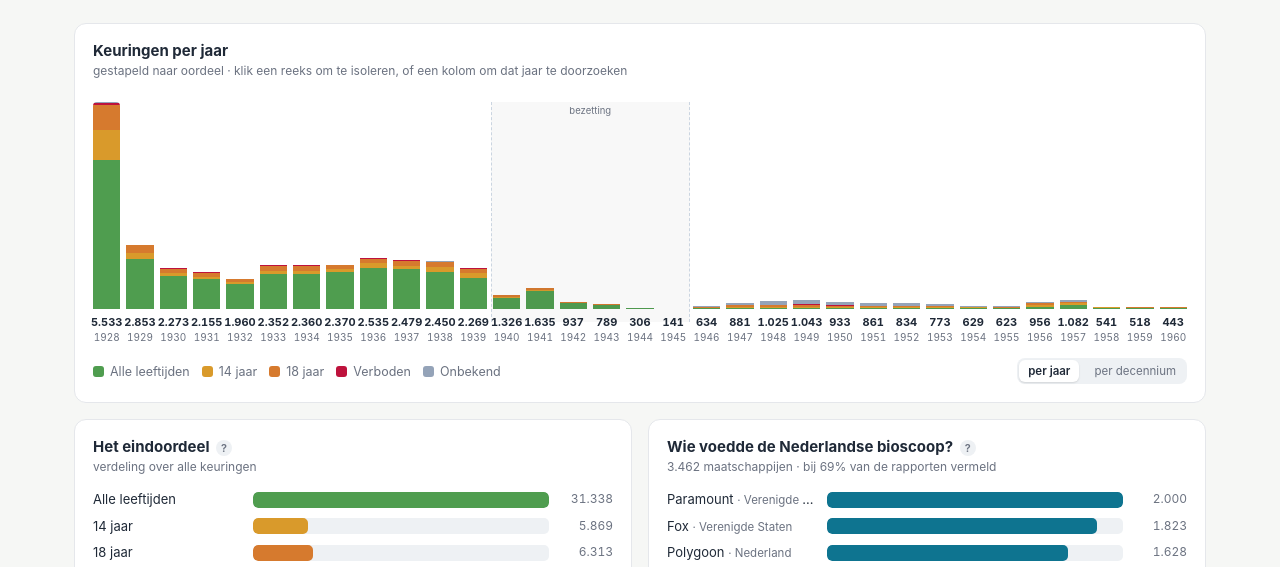
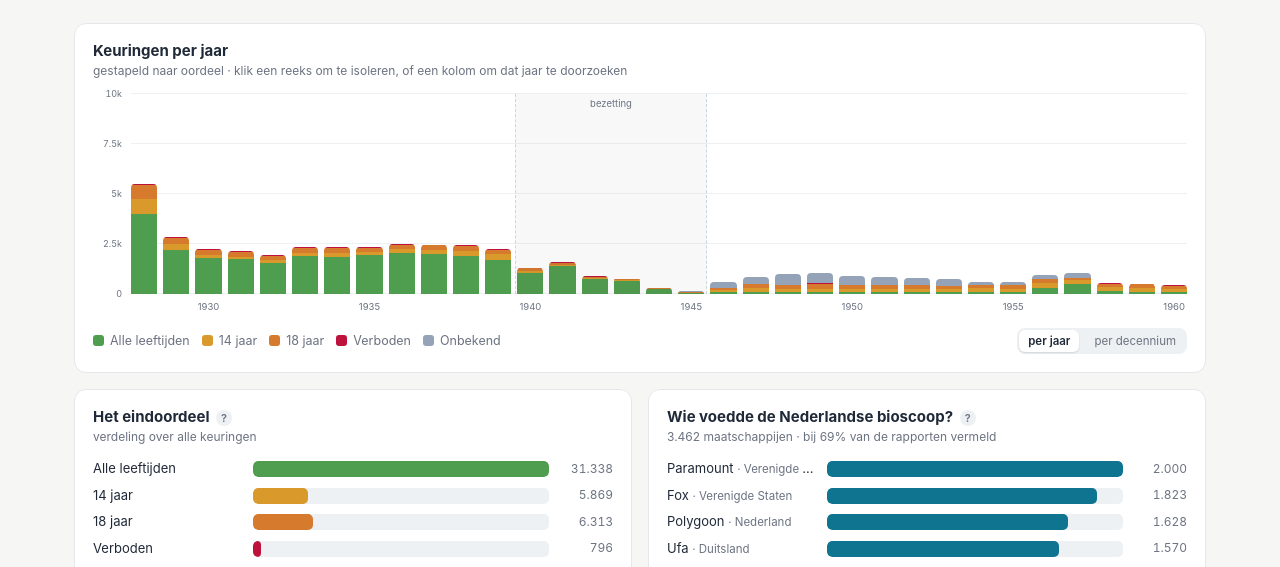
Before and after one commit to mossalan-dot/filmkeuring, a plain HTML site: page index.html in a window 1280 px wide. Shown: the part 375-942 px from the top of the page. Drawn offline with Linux system fonts and the light colour scheme.

Commit message:
Jaargrafieken: y-as + gridlijnen ipv per-kolom-totalen; jaarlabels om de 5 (vanaf 1930)
Co-Authored-By: Claude Opus 4.8 <noreply@anthropic.com>

```diff
--- a/index.html
+++ b/index.html
@@ -68,16 +68,21 @@
   .bar .seg{height:100%}
   .bar .val{text-align:right;color:var(--muted);font-variant-numeric:tabular-nums;font-size:12px}
   .bar:hover .fill,.bar:hover .track{filter:brightness(1.05)}
-  /* gestapelde jaar-kolommen */
-  .yearchart{display:flex;align-items:flex-end;gap:6px;height:250px;padding-top:8px;position:relative}
-  .ycol{flex:1;display:flex;flex-direction:column;align-items:center;height:100%;justify-content:flex-end;min-width:0}
-  .ystack{width:100%;max-width:34px;display:flex;flex-direction:column-reverse;border-radius:4px 4px 0 0;overflow:hidden;cursor:pointer}
+  /* gestapelde jaar-kolommen met y-as */
+  .yearchart{display:grid;grid-template-columns:32px 1fr;grid-template-rows:200px auto;column-gap:6px}
+  .yaxis{grid-area:1/1;position:relative;font-size:9px;color:var(--muted)}
+  .yaxis span{position:absolute;right:3px;transform:translateY(50%);white-space:nowrap;font-variant-numeric:tabular-nums}
+  .yplot{grid-area:1/2;position:relative}
+  .gridline{position:absolute;left:0;right:0;border-top:1px solid #eef1f4}
+  .ycols{position:absolute;inset:0;display:flex;align-items:flex-end;gap:6px}
+  .ycol{flex:1;min-width:0;height:100%;display:flex;align-items:flex-end;justify-content:center}
+  .ystack{width:100%;max-width:30px;display:flex;flex-direction:column-reverse;border-radius:4px 4px 0 0;overflow:hidden;cursor:pointer}
+  .ystack:hover{filter:brightness(1.07)}
   .yseg{width:100%}
-  .ystack:hover{filter:brightness(1.06)}
-  .ycap{font-size:10px;color:var(--muted);margin-top:6px;font-variant-numeric:tabular-nums;text-align:center;white-space:nowrap}
-  .ycap b{display:block;color:var(--ink);font-size:11px}
-  .occband{position:absolute;top:8px;bottom:22px;background:#1f293708;border-left:1px dashed #cbd5e1;border-right:1px dashed #cbd5e1;pointer-events:none}
-  .occband span{position:absolute;top:2px;left:50%;transform:translateX(-50%);font-size:9.5px;color:var(--muted);white-space:nowrap}
+  .yxrow{grid-area:2/2;display:flex;gap:6px;margin-top:6px}
+  .yxcell{flex:1;min-width:0;text-align:center;font-size:9.5px;color:var(--muted);white-space:nowrap}
+  .occband{position:absolute;top:0;bottom:0;background:#1f293708;border-left:1px dashed #cbd5e1;border-right:1px dashed #cbd5e1;pointer-events:none;z-index:1}
+  .occband span{position:absolute;top:3px;left:50%;transform:translateX(-50%);font-size:9.5px;color:var(--muted);white-space:nowrap}
   .legend{display:flex;flex-wrap:wrap;gap:12px;margin-top:14px;font-size:12.5px}
   .legend span{display:inline-flex;align-items:center;gap:6px;color:var(--muted);cursor:pointer;user-select:none}
   .legend span.off{opacity:.32}
@@ -328,6 +333,8 @@ function bars(id,rows,denom,opt){
   }).join(''); bindTips();
 }
 /* gestapelde jaar-kolommen (klikbare legenda) */
+function niceMax(v){if(v<=0)return 1;const p=Math.pow(10,Math.floor(Math.log10(v)));const n=v/p;const st=n<=1?1:n<=2?2:n<=2.5?2.5:n<=5?5:10;return st*p;}
+function axisLabel(v,unit){if(unit==='%')return Math.round(v)+'%';if(v>=1000){const k=v/1000;return (k%1?k.toFixed(1):k)+'k';}return Math.round(v);}
 function yearchart(elId,legId,data,keys,opt){
   opt=opt||{}; let iso=null, gran='jaar', excl=false;
   const decadeData=()=>{const m=new Map();
@@ -338,22 +345,25 @@ function yearchart(elId,legId,data,keys,opt){
     const D=gran==='dec'?decadeData():data;
     const active=keys.filter(k=>(!iso||k.k===iso)&&!(excl&&opt.exclude&&k.k===opt.exclude.k));
     const totals=D.map(d=>active.reduce((sm,k)=>sm+(d[k.k]||0),0));
-    const maxY=Math.max(1,...totals);
-    const el=document.getElementById(elId); let occ='';
+    const maxY=Math.max(1,...totals), top=niceMax(maxY), T=4;
+    let axis='',grid='';
+    for(let i=0;i<=T;i++){const pos=i/T*100;
+      axis+=`<span style="bottom:${pos}%">${axisLabel(top*i/T,opt.unit)}</span>`;
+      grid+=`<div class="gridline" style="bottom:${pos}%"></div>`;}
+    let occ='';
     if(opt.occ&&gran==='jaar'){const i0=D.findIndex(d=>d.y===opt.occ[0]),i1=D.findIndex(d=>d.y===opt.occ[1]);
       if(i0>=0&&i1>=0){const l=i0/D.length*100,r=(i1+1)/D.length*100;
         occ=`<div class="occband" style="left:${l}%;right:${100-r}%"><span>${opt.occLabel||''}</span></div>`;}}
-    el.innerHTML=occ+D.map((d,idx)=>{
+    const cols=D.map((d,idx)=>{
       const tot=totals[idx], per=d.dec?`${d.y}–${d.y+9}`:d.y;
       const segs=active.filter(k=>d[k.k]).map(k=>
-        `<div class="yseg" data-tip="<b>${per} · ${esc(k.lab)}</b><br>${nl(d[k.k])} ${opt.unit||'films'}" style="height:${d[k.k]/maxY*100}%;background:${k.col}"></div>`).join('');
-      const lbl=d.dec?`${String(d.y).slice(2)}s`:(d.y%10===0?d.y:String(d.y).slice(2));
-      const showLbl=d.dec||!opt.everyLabel||d.y%opt.everyLabel===0;
-      const cap=(opt.everyLabel||d.dec)?`<div class="ycap">${showLbl?`<b>${lbl}</b>`:'&nbsp;'}</div>`
-                                       :`<div class="ycap"><b>${nl(tot)}</b>${d.y}</div>`;
-      return `<div class="ycol"><div class="ystack" data-y="${d.y}" style="height:${tot/maxY*100}%">${segs}</div>${cap}</div>`;
+        `<div class="yseg" data-tip="<b>${per} · ${esc(k.lab)}</b><br>${nl(d[k.k])} ${opt.unit||'films'}" style="height:${tot?d[k.k]/tot*100:0}%;background:${k.col}"></div>`).join('');
+      return `<div class="ycol"><div class="ystack" data-y="${d.y}" style="height:${tot/top*100}%">${segs}</div></div>`;
     }).join('');
-    if(opt.onClick&&gran==='jaar') el.querySelectorAll('.ystack').forEach(x=>x.onclick=()=>opt.onClick(+x.dataset.y));
+    const labels=D.map(d=>{const show=d.dec?true:d.y%5===0; return `<div class="yxcell">${show?(d.dec?d.y+'s':d.y):''}</div>`;}).join('');
+    document.getElementById(elId).innerHTML=
+      `<div class="yaxis">${axis}</div><div class="yplot">${grid}${occ}<div class="ycols">${cols}</div></div><div class="yxrow">${labels}</div>`;
+    if(opt.onClick&&gran==='jaar') document.getElementById(elId).querySelectorAll('.ystack').forEach(x=>x.onclick=()=>opt.onClick(+x.dataset.y));
     bindTips();
   }
   const legEl=legId&&document.getElementById(legId);
```
